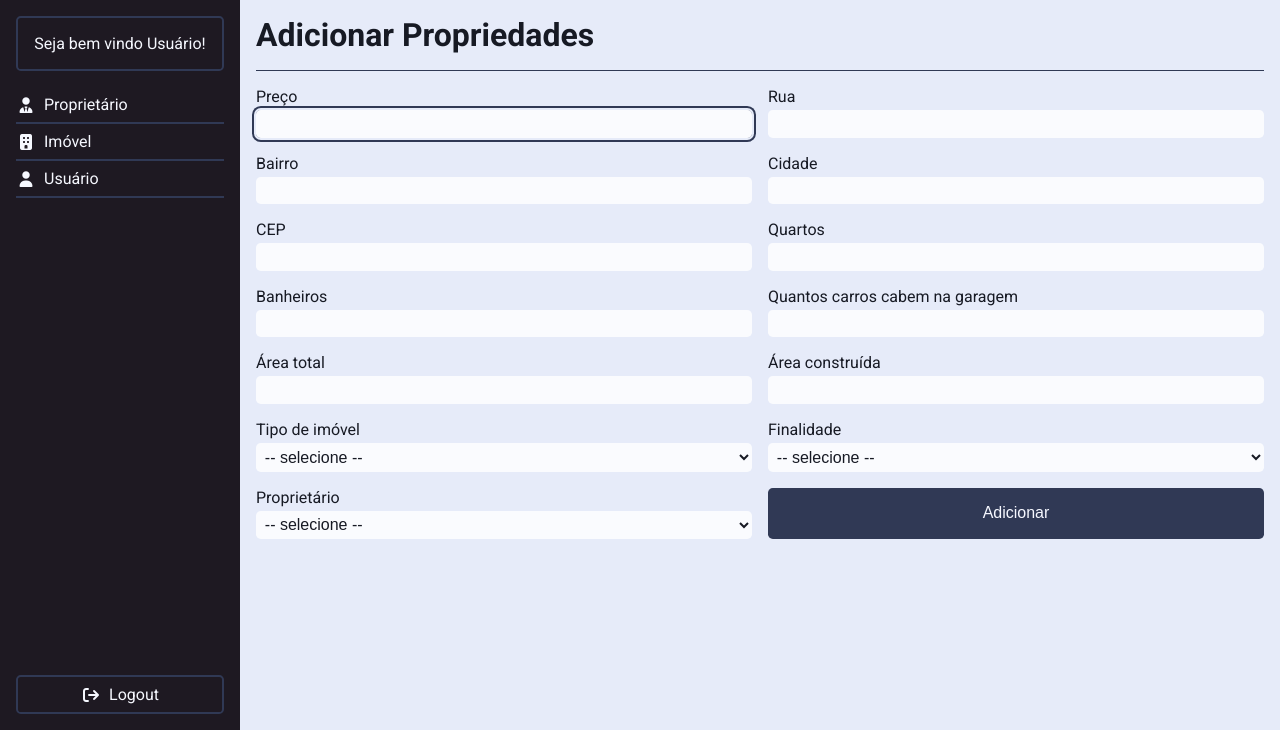
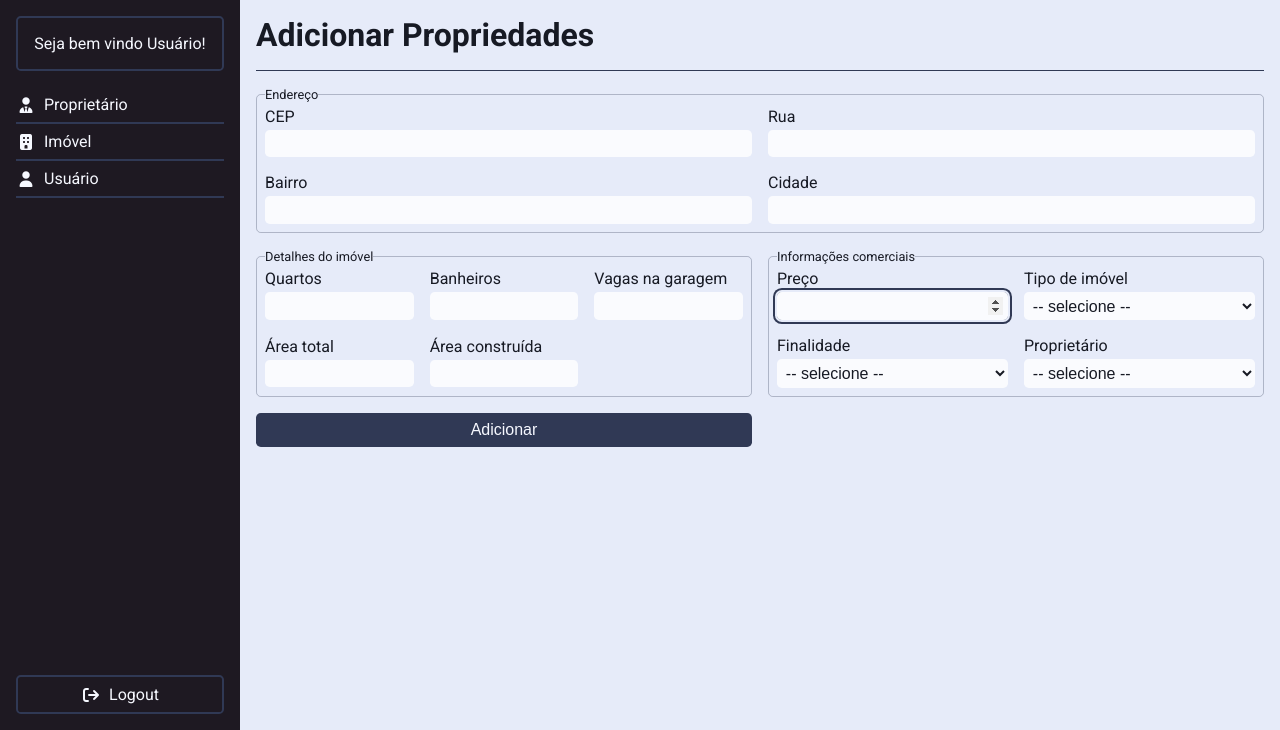
Before and after one commit to amsterdan-vasconcelos/portal-imobiliario, a PHP site: page /dashboard/property/register in a window 1280 px wide. Shown: the part 70-800 px from the top of the page. Run offline with PHP 8.4, Linux system fonts and the light colour scheme; data comes from the database, SQL or seed files in the repository; data that the repository does not hold is empty; some libraries are stand-ins or nearby versions.

Commit message:
feat: update property registration form and improve layout in dashboard views

```diff
--- a/app/views/dashboard/property/index.php
+++ b/app/views/dashboard/property/index.php
@@ -22,7 +22,7 @@ $propertyExist = isset($properties) && count($properties) > 0;
 
       <div class="c-dashboard-header">
         <h1 class="c-dashboard-header__title">Propriedades</h1>
-        <a href="<?= BASE_URL ?>/dashboard/user/register" class="c-dashboard-header__button">
+        <a href="<?= BASE_URL ?>/dashboard/property/register" class="c-dashboard-header__button">
           <i class="fa-solid fa-plus"></i>
           Add Propriedade
         </a>
--- a/app/views/dashboard/property/register.php
+++ b/app/views/dashboard/property/register.php
@@ -25,21 +25,24 @@ if ($existMessage) {
     <div class="l-dashboard__sidebar">
       <?php require_once __DIR__ . '/../partials/sidebar.php' ?>
     </div>
-    <div class="l-dashboard__content">
+    <div class="l-dashboard__content"">
 
-      <div class="c-dashboard-header">
+      <div class=" c-dashboard-header">
       <h1 class="c-dashboard-header__title">Adicionar Propriedades</h1>
     </div>
 
     <form
       class="c-form c-form--dashboard c-form--grid-col-2"
       action="<?= BASE_URL ?>/dashboard/property/register" method="post">
+      <fieldset
+        class="c-form__item--gap-small c-fieldset c-form__item c-form__item--span-2 c-form__item--grid-col-2">
+        <legend class="c-fieldset__legend">Endereço</legend>
+
         <div class="c-form__item">
-          <label class="c-label" for="price">Preço</label>
+          <label class="c-label" for="zip_code">CEP</label>
           <input
             class="c-input c-input--dashboard"
-            type="text" id="price" name="price"
-            autofocus>
+            type="text" id="zip_code" name="zip_code">
         </div>
         <div class="c-form__item">
           <label class="c-label" for="street">Rua</label>
@@ -59,44 +62,53 @@ if ($existMessage) {
             class="c-input c-input--dashboard"
             type="text" id="city" name="city">
         </div>
+      </fieldset>
 
-        <div class="c-form__item">
-          <label class="c-label" for="zip_code">CEP</label>
-          <input
-            class="c-input c-input--dashboard"
-            type="text" id="zip_code" name="zip_code">
-        </div>
+      <fieldset class="c-form__item--gap-small c-fieldset c-form__item c-form__item--grid-col-3">
+        <legend class=" c-fieldset__legend">Detalhes do imóvel</legend>
+
         <div class="c-form__item">
           <label class="c-label" for="bedrooms">Quartos</label>
           <input
             class="c-input c-input--dashboard"
-            type="text" id="bedrooms" name="bedrooms">
+            type="number" id="bedrooms" name="bedrooms">
         </div>
         <div class="c-form__item">
           <label class="c-label" for="bathrooms">Banheiros</label>
           <input
             class="c-input c-input--dashboard"
-            type="text" id="bathrooms" name="bathrooms">
+            type="number" id="bathrooms" name="bathrooms">
         </div>
         <div class="c-form__item">
-          <label class="c-label" for="garage">Quantos carros cabem na garagem</label>
+          <label class="c-label" for="garage">Vagas na garagem</label>
           <input
             class="c-input c-input--dashboard"
-            type="text" id="garage" name="garage">
+            type="number" id="garage" name="garage">
         </div>
         <div class="c-form__item">
           <label class="c-label" for="total_area">Área total</label>
           <input
             class="c-input c-input--dashboard"
-            type="text" id="total_area" name="total_area">
+            type="number" id="total_area" name="total_area">
         </div>
         <div class="c-form__item">
           <label class="c-label" for="build_area">Área construída</label>
           <input
             class="c-input c-input--dashboard"
-            type="text" id="build_area" name="build_area">
+            type="number" id="build_area" name="build_area">
         </div>
+      </fieldset>
 
+      <fieldset class="c-form__item--gap-small c-fieldset c-form__item c-form__item--grid-col-2">
+        <legend class="c-fieldset__legend">Informações comerciais</legend>
+
+        <div class="c-form__item">
+          <label class="c-label" for="price">Preço</label>
+          <input
+            class="c-input c-input--dashboard"
+            type="number" id="price" name="price"
+            autofocus>
+        </div>
         <div class="c-form__item">
           <label class="c-label" for="property_type">Tipo de imóvel</label>
           <select class="c-select c-select--dashboard" name="property_type_id" id="property_type">
@@ -131,11 +143,12 @@ if ($existMessage) {
               selected disabled value="">-- selecione --</option>
             <?php foreach ($owners as $owner): ?>
               <option class="c-select__option" value="<?= $owner->id ?>">
-                <?= ucfirst($owner->description) ?>
+                <?= ucfirst($owner->name) ?>
               </option>
             <?php endforeach ?>
           </select>
         </div>
+      </fieldset>
 
       <button
         class="c-button c-button--dashboard"
--- a/public/css/c-form.css
+++ b/public/css/c-form.css
@@ -1,8 +1,4 @@
 .c-form {
-  /* > * + * {
-    margin-top: 1rem;
-  } */
-
   display: grid;
   gap: 1rem;
 
@@ -17,5 +13,21 @@
   .c-form__item {
     display: grid;
     gap: 0.25rem;
+
+    &.c-form__item--span-2 {
+      grid-column: span 2;
+    }
+
+    &.c-form__item--gap-small {
+      gap: 1rem;
+    }
+
+    &.c-form__item--grid-col-2 {
+      grid-template-columns: repeat(2, 1fr);
+    }
+
+    &.c-form__item--grid-col-3 {
+      grid-template-columns: repeat(3, 1fr);
+    }
   }
 }
--- a/public/css/dashboard/l-dashboard.css
+++ b/public/css/dashboard/l-dashboard.css
@@ -11,5 +11,7 @@
     flex: 1;
     background-color: var(--color-surface);
     padding: 1rem;
+
+    overflow-y: auto;
   }
 }
--- a/public/css/reset.css
+++ b/public/css/reset.css
@@ -29,6 +29,7 @@ button {
 select,
 input {
   font-size: inherit;
+  width: 100%;
 }
 
 ul {
```
Lines whose indentation alone changed are shown as unchanged.
